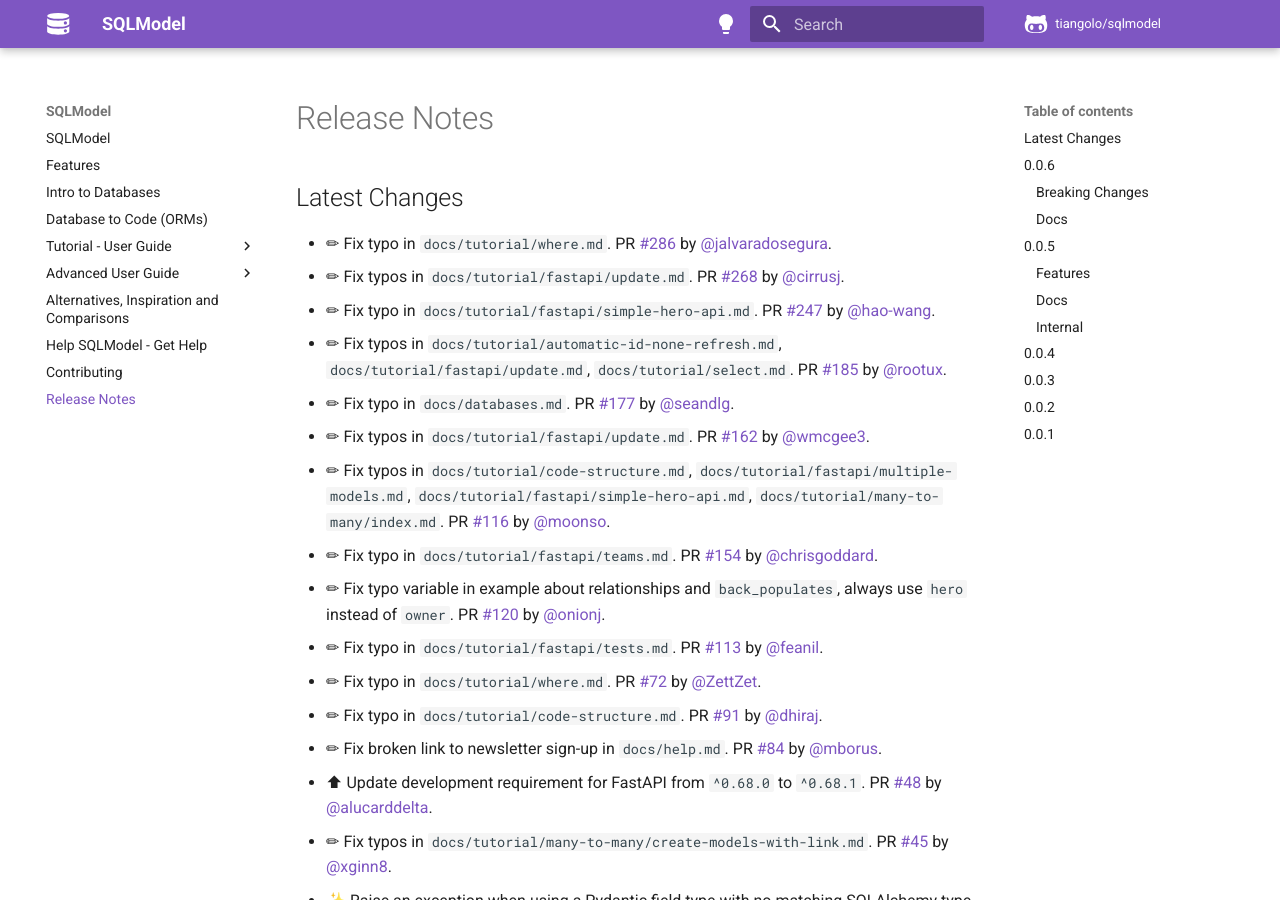
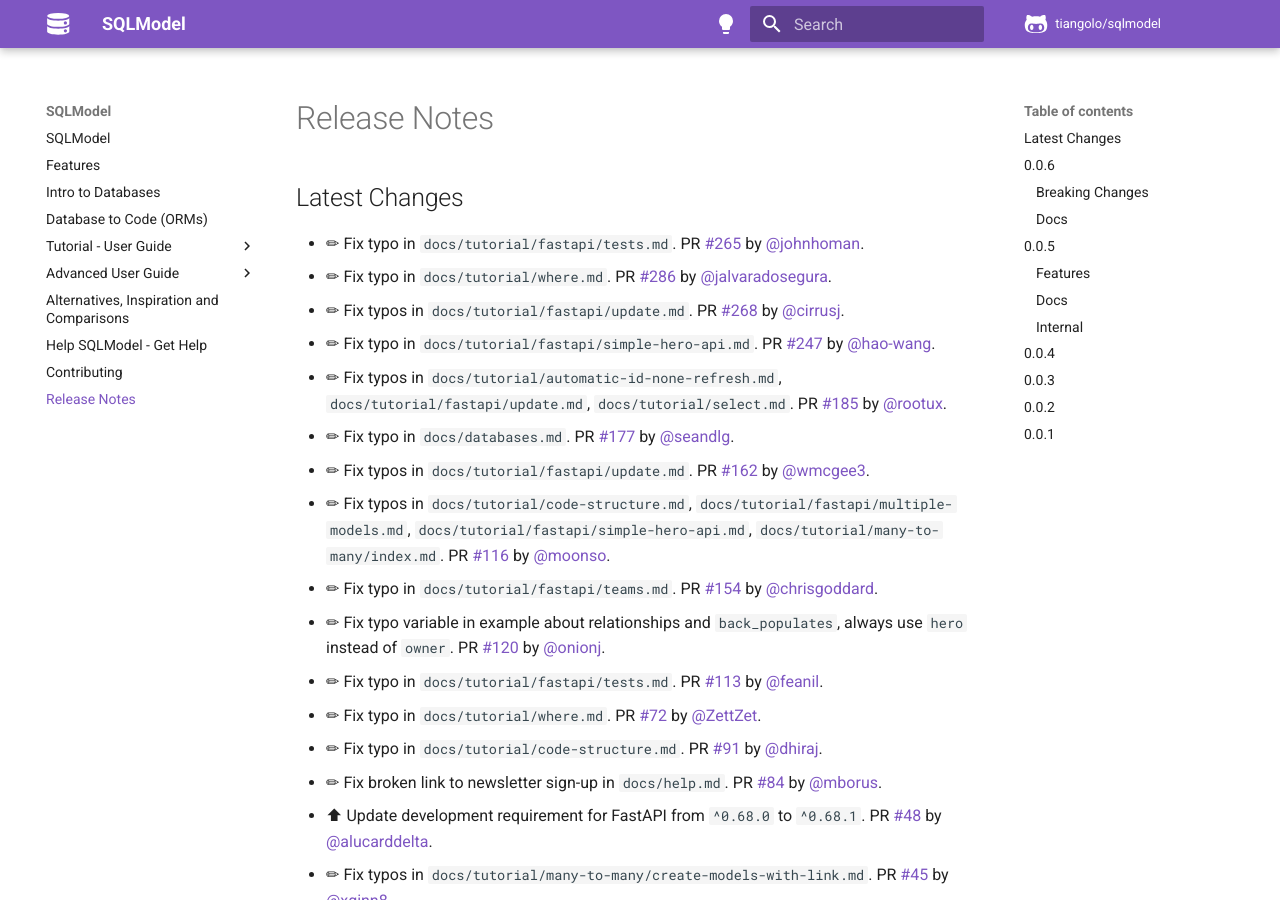
Before and after one commit to upmorpheus/Laravel-perfect, an MkDocs documentation site: the page built from docs/release-notes.md, in a window 1280 px wide and 900 px high. Built offline with MkDocs 1.6.1 and Material for MkDocs 9.7.7, drawn with Linux system fonts in a browser that asks for light colours; comment, search, counter and statistics services are not loaded.

Commit message:
📝 Update release notes

```diff
--- a/docs/release-notes.md
+++ b/docs/release-notes.md
@@ -2,6 +2,7 @@
 
 ## Latest Changes
 
+* ✏ Fix typo in `docs/tutorial/fastapi/tests.md`. PR [#265](https://github.com/tiangolo/sqlmodel/pull/265) by [@johnhoman](https://github.com/johnhoman).
 * ✏ Fix typo in `docs/tutorial/where.md`. PR [#286](https://github.com/tiangolo/sqlmodel/pull/286) by [@jalvaradosegura](https://github.com/jalvaradosegura).
 * ✏ Fix typos in `docs/tutorial/fastapi/update.md`. PR [#268](https://github.com/tiangolo/sqlmodel/pull/268) by [@cirrusj](https://github.com/cirrusj).
 * ✏ Fix typo in `docs/tutorial/fastapi/simple-hero-api.md`. PR [#247](https://github.com/tiangolo/sqlmodel/pull/247) by [@hao-wang](https://github.com/hao-wang).
```
